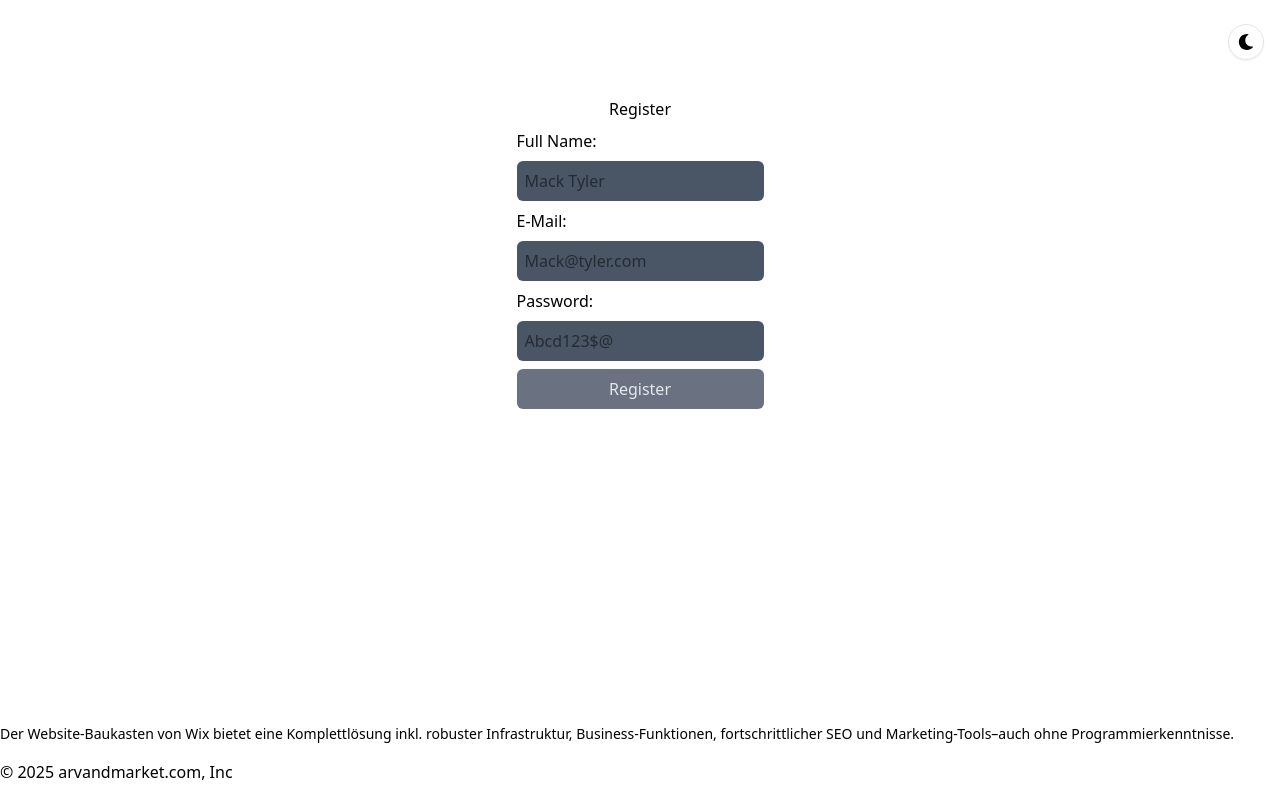
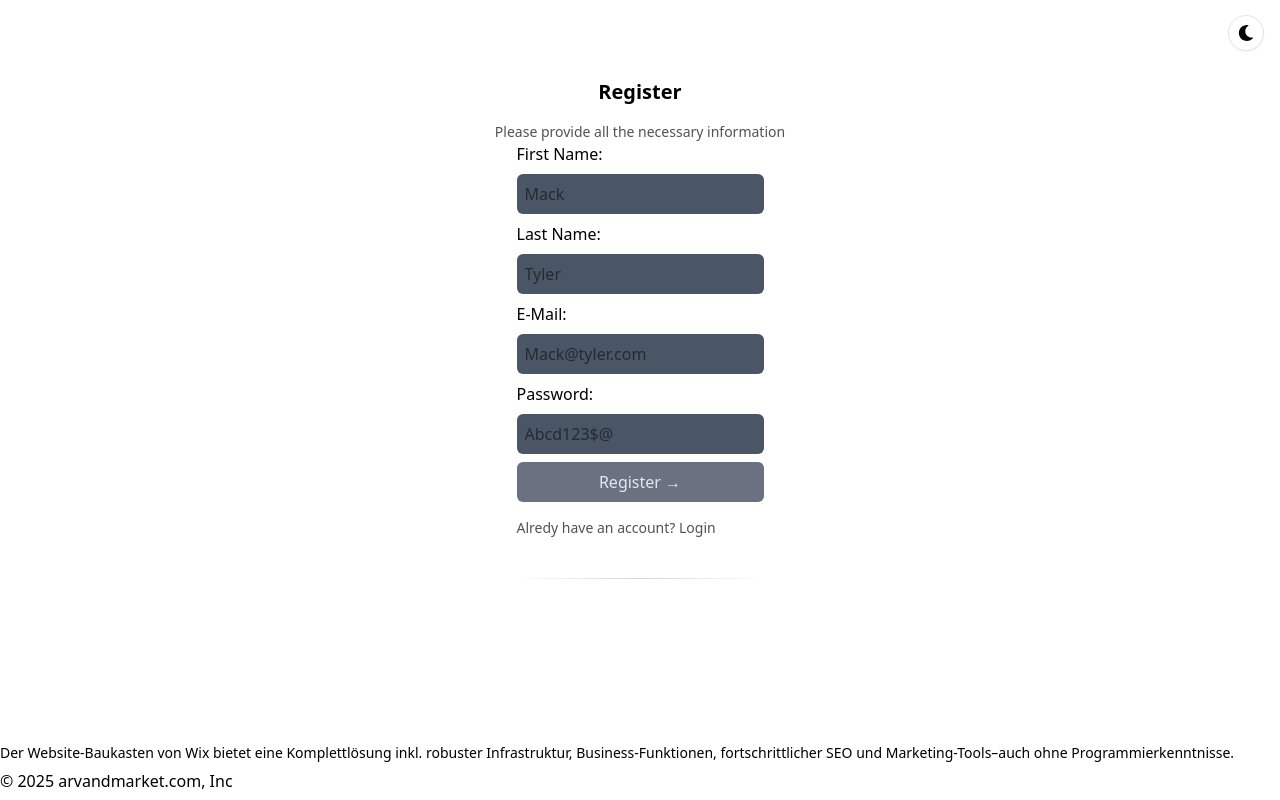
Before and after one commit to danial-kazemi/auth-project1, a Next.js app: page /register in a window 1280 px wide. Built offline with nearby package versions, Linux system fonts and the light colour scheme; no server answers.

Commit message:
edit register action and edit register page

```diff
--- /dev/null
+++ b/app/404/page.tsx
@@ -0,0 +1,6 @@
+const NotfoundPage = () => {
+  return (
+    <div>404</div>
+  )
+}
+export default NotfoundPage
--- a/app/api/auth/[...nextauth]/route.ts
+++ b/app/api/auth/[...nextauth]/route.ts
@@ -1,2 +1,2 @@
 import { handlers } from "@/auth" // Referring to the auth.ts we just created
-export const { GET, POST } = handlers
+export const { GET, POST } = handlers;
--- a/app/api/register/route.tsx
+++ b/app/api/register/route.tsx
@@ -1,5 +1,5 @@
 import UserModel from "@/app/models/users";
-import mongoConnect from "@/lib/mongoConnect";
+import mongoConnect from "@/lib/db";
 import { NextRequest, NextResponse } from "next/server";
 export async function POST(request: Request){
     const res = await request.json();
--- a/app/login/page.tsx
+++ b/app/login/page.tsx
@@ -1,10 +1,12 @@
-import { error, log } from 'console'
 import Error from 'next/error'
+import { register } from '@/lib/actions/user';
 import React, { FormEvent } from 'react'
 import { BsWindowSidebar } from 'react-icons/bs';
 import { auth, signIn } from '../../auth';
 import { login } from '@/lib/actions/auth';
+import Header from '@/components/header';
 import { SignInGithubButton } from '@/components/sign-in-github-button';
+import Link from 'next/link';
  const  LoginPage = async () => {
     const session = await auth();
     console.log(session?.user?.image);
@@ -17,32 +19,16 @@ import { SignInGithubButton } from '@/components/sign-in-github-button';
         )
     }
   return (
+
     <div className='container mx-auto flex flex-col justify-center w-xs'>
+        <Header />
         <h2 className='text-center p-4'>Login</h2>
-        <form autoComplete='off' className='flex flex-col gap-2 w-full' action={async (formData)=> {
-            "use server"
-            const email = formData.get("email")
-            const password = formData.get("password")
-            const data = {
-                email,
-                password
-            }
-            try {
-                const request = await fetch(`http://127.0.0.1:3000/api/auth/signin`, {
-                    method: "POST",
-                    headers: {
-                        'Content-Type': 'application/json',
-                    },
-                    body: JSON.stringify(data)
-                })
-            } catch (error : any) {
-                console.log(error);
-            }
-        }
-}>
+        <form autoComplete='off' className='flex flex-col gap-2 w-full' action={register}>
             <input className='p-2 text-slate-800 bg-slate-400 outline-none rounded-sm' type='email' name='email' placeholder='E-Mail' />
             <input className='p-2 text-slate-800 bg-slate-400 outline-none rounded-sm' type="password" name='password' placeholder='Password'/>
             <button type='submit' className='p-2 bg-blue-500 rounded-sm'>Login</button>
+            <p className=''>Don't have account? <Link href='/register'>Register</Link></p>
+            <div className='bg-gradient-to-r from-transparent via-neutral-300 dark:via-neutral-700 to-transparent my-8 h-[1px] w-full' />
         </form>
         <SignInGithubButton />
     </div>
--- a/app/models/users.ts
+++ b/app/models/users.ts
@@ -5,7 +5,11 @@ const addressSchema = new mongoose.Schema({
     city: String,
 })
 const userSchema:Schema = new mongoose.Schema({
-    fullname: {
+    firstName: {
+        type: String,
+        required: true,
+    },
+    lastName: {
         type: String,
         required: true,
     },
--- a/app/register/page.tsx
+++ b/app/register/page.tsx
@@ -1,4 +1,6 @@
 
+import { register } from '@/lib/actions/user'
+import Link from 'next/link'
 import React from 'react'
 
 function RegisterPage() {
@@ -6,27 +8,20 @@ function RegisterPage() {
 
       <main className="row-span-10">
         <div className="flex flex-col align-center items-center ">
-          <h2 className='p-2'>Register</h2>
-            <form className='flex flex-col gap-2' action={async(formData)=>{
-              "use server"
-              const fullname =  formData.get("fullname")
-              const email = formData.get("email")
-              const password = formData.get("password")
-              const data = {
-                fullname,
-                email,
-                password
-              }
-
-
-            }}>
-            <label  htmlFor='fullname'>Full Name:</label >
-            <input className='outline-none bg-gray-600 rounded-sm p-2' id='fullname' type='text' name='fullname' placeholder='Mack Tyler ' autoFocus/>
+          <h2 className='p-2 font-bold text-xl'>Register</h2>
+          <p className='text-neutral-600 text-sm max-w-sm mt-2 dark:text-neutral-300 '>Please provide all the necessary information</p>
+            <form className='flex flex-col gap-2' action={register}>
+            <label  htmlFor='firstName'>First Name:</label >
+            <input className='outline-none bg-gray-600 rounded-sm p-2' id='firstName' type='text' name='firstName' placeholder='Mack' autoFocus/>
+            <label  htmlFor='lastName'>Last Name:</label >
+            <input className='outline-none bg-gray-600 rounded-sm p-2' id='lastName' type='text' name='lastName' placeholder='Tyler '/>
             <label  htmlFor='email'>E-Mail:</label >
             <input className='outline-none bg-gray-600 rounded-sm p-2' id="email" type="email" name="email" placeholder='Mack@tyler.com' />
             <label  htmlFor='password'>Password:</label >
             <input className='outline-none bg-gray-600 rounded-sm p-2' id='password' type='password' name='password' placeholder='Abcd123$@' />
-            <button type="submit" className='bg-gray-500 rounded-sm p-2 text-gray-200'>Register</button>
+            <button type="submit" className='bg-gray-500 rounded-sm p-2 text-gray-200'>Register &rarr;</button>
+            <p className='text-neutral-600 text-sm max-w-sm mt-2 dark:text-neutral-300'>Alredy have an account? <Link href='/login'>Login</Link></p>
+            <div className='bg-gradient-to-r from-transparent via-neutral-300 dark:via-neutral-700 to-transparent my-8 h-[1px] w-full' />
           </form>
         </div>
     </main>
--- a/auth.ts
+++ b/auth.ts
@@ -18,10 +18,10 @@ export const {auth, handlers, signIn, signOut} = NextAuth({
         let user = null
 
         // logic to salt and hash password
-        const pwHash = saltAndHashPassword(credentials.password)
+        // const pwHash = saltAndHashPassword(credentials. )
 
-        // logic to verify if the user exists
-        user = await getUserFromDb(credentials.email, pwHash)
+        // // logic to verify if the user exists
+        // user = await getUserFromDb(credentials.email, pwHash)
 
         if (!user) {
           // No user found, so this is their first attempt to login
--- /dev/null
+++ b/lib/actions/user.ts
@@ -0,0 +1,16 @@
+"use server"
+const register = async (formData: FormData) => {
+    try{
+
+        const firstName = formData.get('firstName') as string;
+        const lastName = formData.get('lastName') as string;
+        const email = formData.get('email') as string;
+        const password = formData.get('password') as string;
+        console.log(firstName,lastName, password, email);
+
+    }catch{
+
+    }
+}
+
+export {register};
--- a/lib/db.ts
+++ b/lib/db.ts
@@ -1,5 +1,5 @@
 import mongoose from "mongoose";
-export default async function connect() {
+export async function connect() {
     const MONGO_URI = process.env.MONGODB_URI;
         if(!MONGO_URI) {
             throw new Error('Please define MONGO_URI enviroment variable insile .env.local')
@@ -14,3 +14,5 @@ export default async function connect() {
      }
     }
 }
+
+export default {connect};
```
